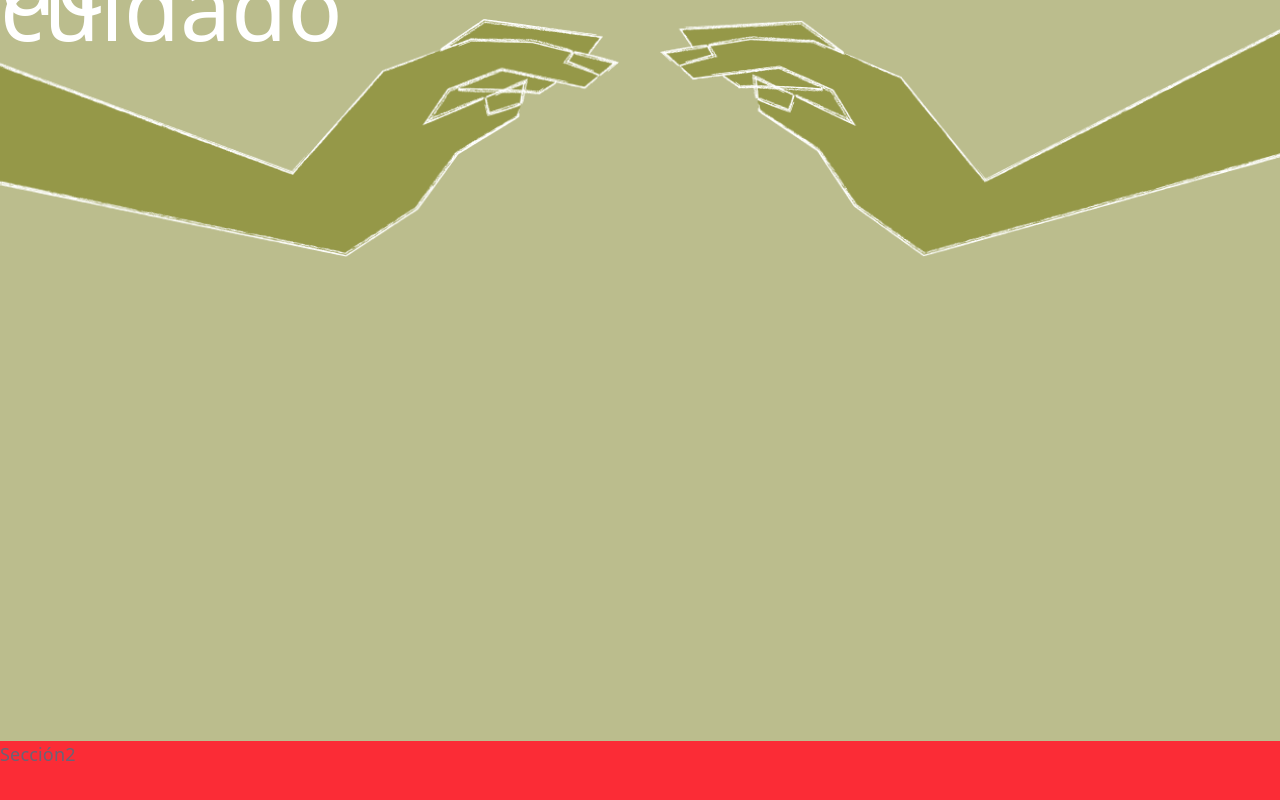
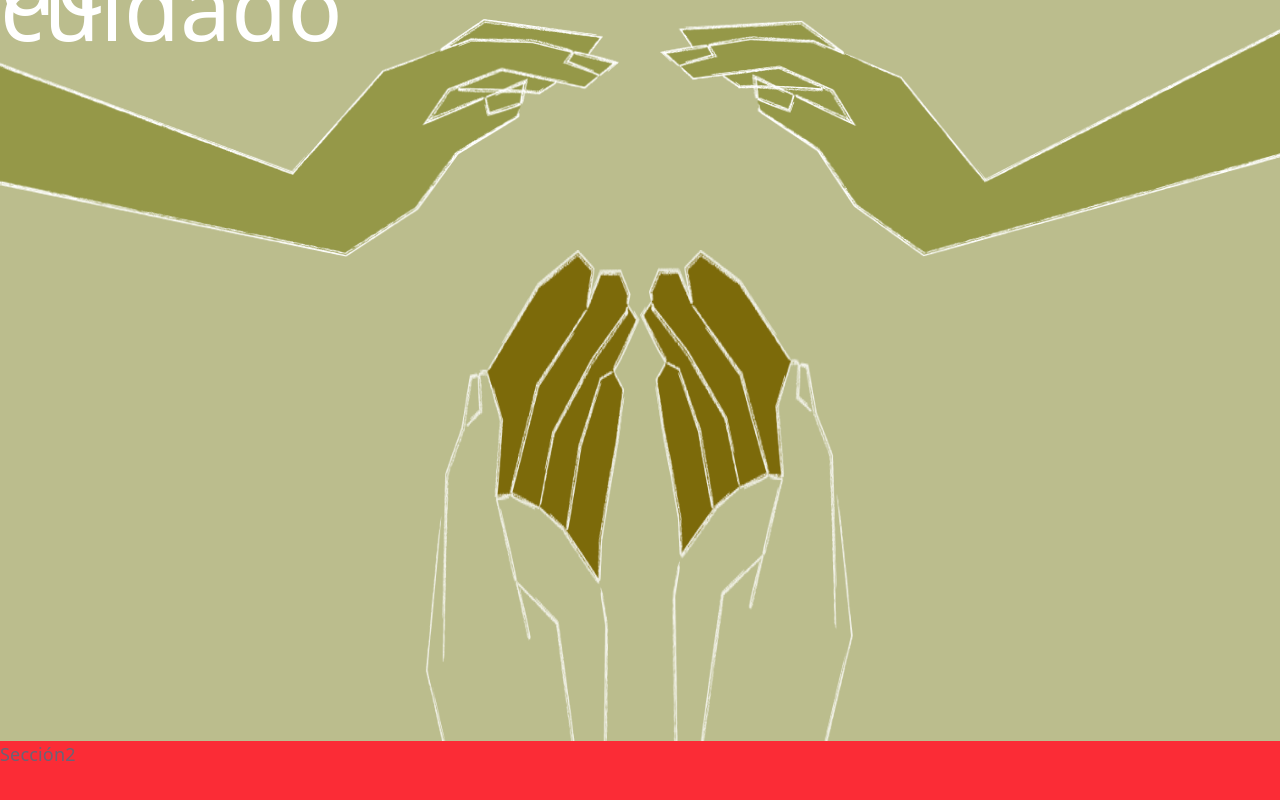
Before and after one commit to dataista-studio/cuidados-circulares, a React (Vite) app: page / in a window 1280 px wide. Shown: the part 859-1659 px from the top of the page. Built offline with nearby package versions, Linux system fonts and the light colour scheme; a web font is replaced by a local one.

Commit message:
Adding medium hands to section I

```diff
--- a/src/screens/SeccionI.jsx
+++ b/src/screens/SeccionI.jsx
@@ -7,6 +7,9 @@ export default function SeccionI() {
             <img src="./src/assets/img/big_hand_l.png" alt="" className="h-[237.3px] w-[619.71px] absolute left-0" />
             <img src="./src/assets/img/big_hand_r.png" alt="" className="h-[237.3px] w-[619.71px] absolute right-0" />
 
+            <img src="./src/assets/img/medium_hand_l.png" alt="" className="w-[221.41px] h-[490.74px] absolute bottom-0 right-1/2" />
+            <img src="./src/assets/img/medium_hand_r.png" alt="" className="w-[221.41px] h-[490.74px] absolute bottom-0 left-1/2" />
+
         </div>
     )
 };
```
Also changed, not shown: src/assets/img/medium_hand_l.png (added), src/assets/img/medium_hand_r.png (added).
